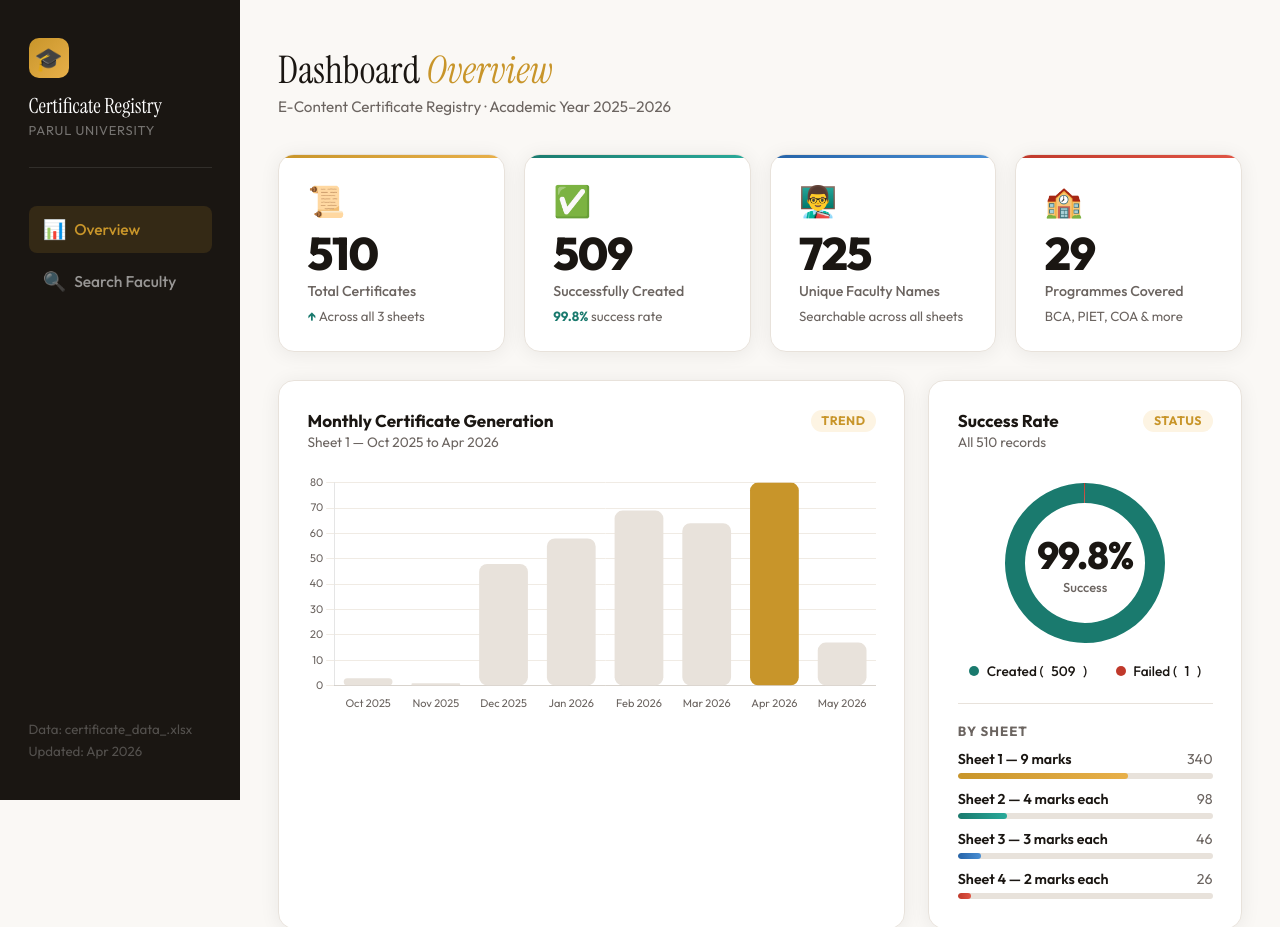
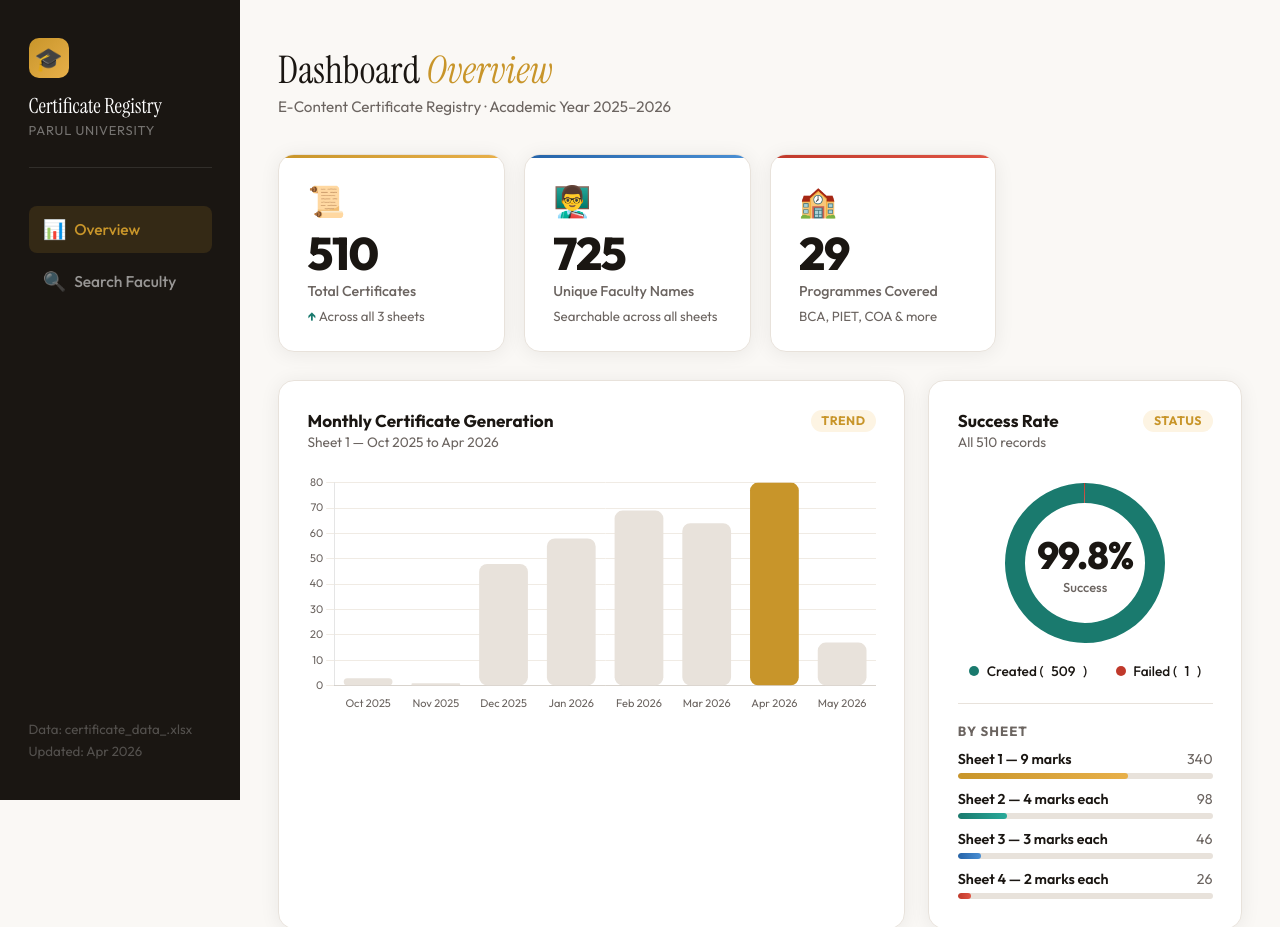
Before and after one commit to nikpatil2123/marks, a plain HTML site: page index.html in a window 1280 px wide. Shown: the top 927 px of the page. Drawn offline with nearby package versions, Linux system fonts and the light colour scheme.

Commit message:
vv finall

```diff
--- a/index.html
+++ b/index.html
@@ -1204,12 +1204,7 @@
           <div class="kpi-label">Total Certificates</div>
           <div class="kpi-sub"><span class="up">↑</span> Across all 3 sheets</div>
         </div>
-        <div class="kpi teal">
-          <div class="kpi-icon">✅</div>
-          <div class="kpi-val" id="kpiSuccess">0</div>
-          <div class="kpi-label">Successfully Created</div>
-          <div class="kpi-sub"><span class="up" id="kpiSuccessRate">99.8%</span> success rate</div>
-        </div>
+
         <div class="kpi blue">
           <div class="kpi-icon">👨‍🏫</div>
           <div class="kpi-val" id="kpiNames">0</div>
@@ -1705,7 +1700,7 @@
 
     // ── UPDATE DOM ────────────────────────────────────────────────────
 
-    document.getElementById('kpiSuccessRate').textContent = successPct;
+
     document.getElementById('kpiNames').textContent = uniqueNames;
     document.getElementById('kpiProgs').textContent = uniqueProgs;
     document.getElementById('donutTotal').textContent = total;
@@ -1773,7 +1768,7 @@
     // Animate KPIs
     function animCount(el, t, dur = 1200) { let st = null; function s(ts) { if (!st) st = ts; const p = Math.min((ts - st) / dur, 1); el.textContent = Math.floor(p * t); if (p < 1) requestAnimationFrame(s); else el.textContent = t; } requestAnimationFrame(s); }
     animCount(document.getElementById('kpiTotal'), total);
-    animCount(document.getElementById('kpiSuccess'), successCount);
+
   </script>
 </body>
 
```
